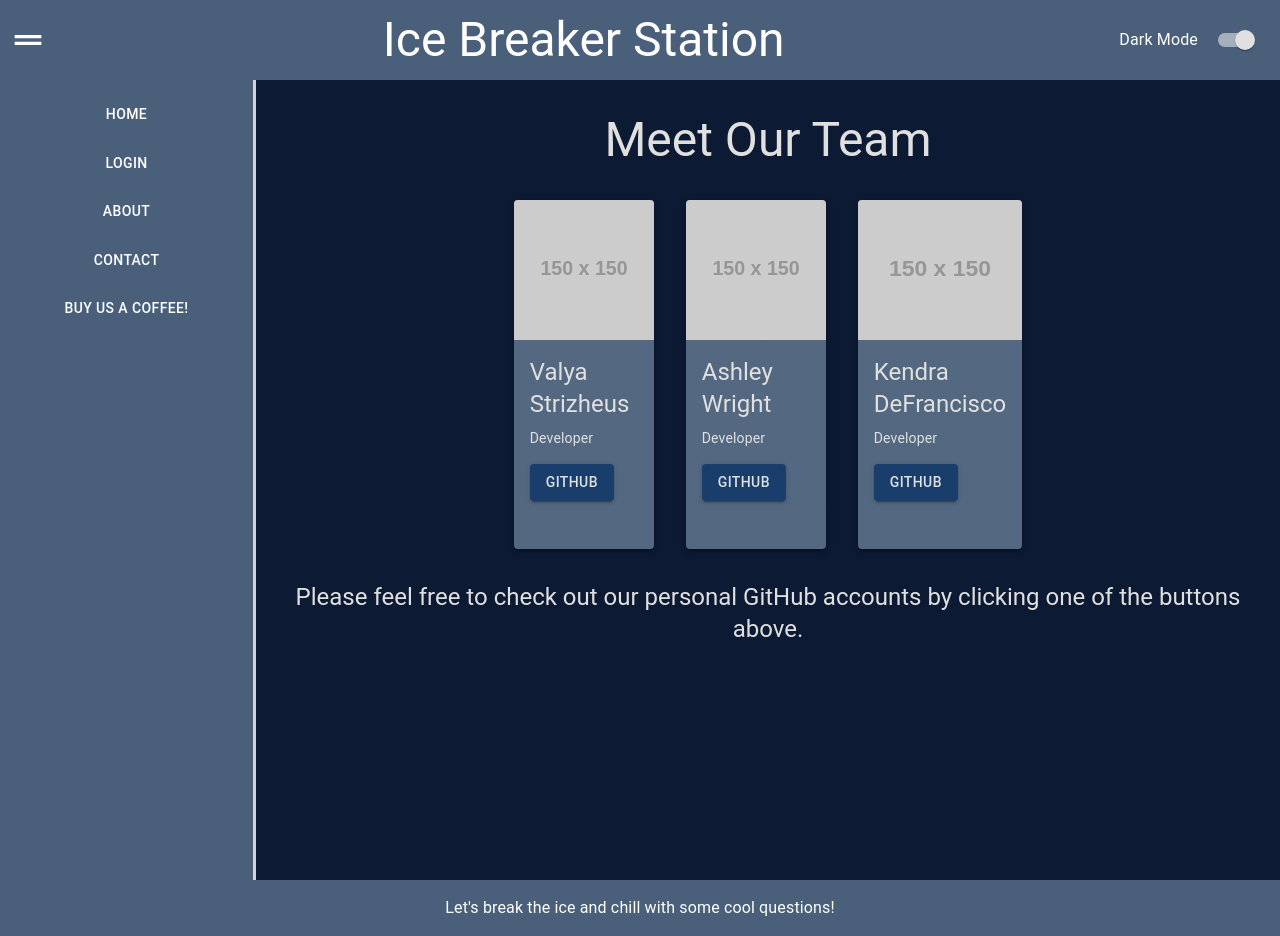
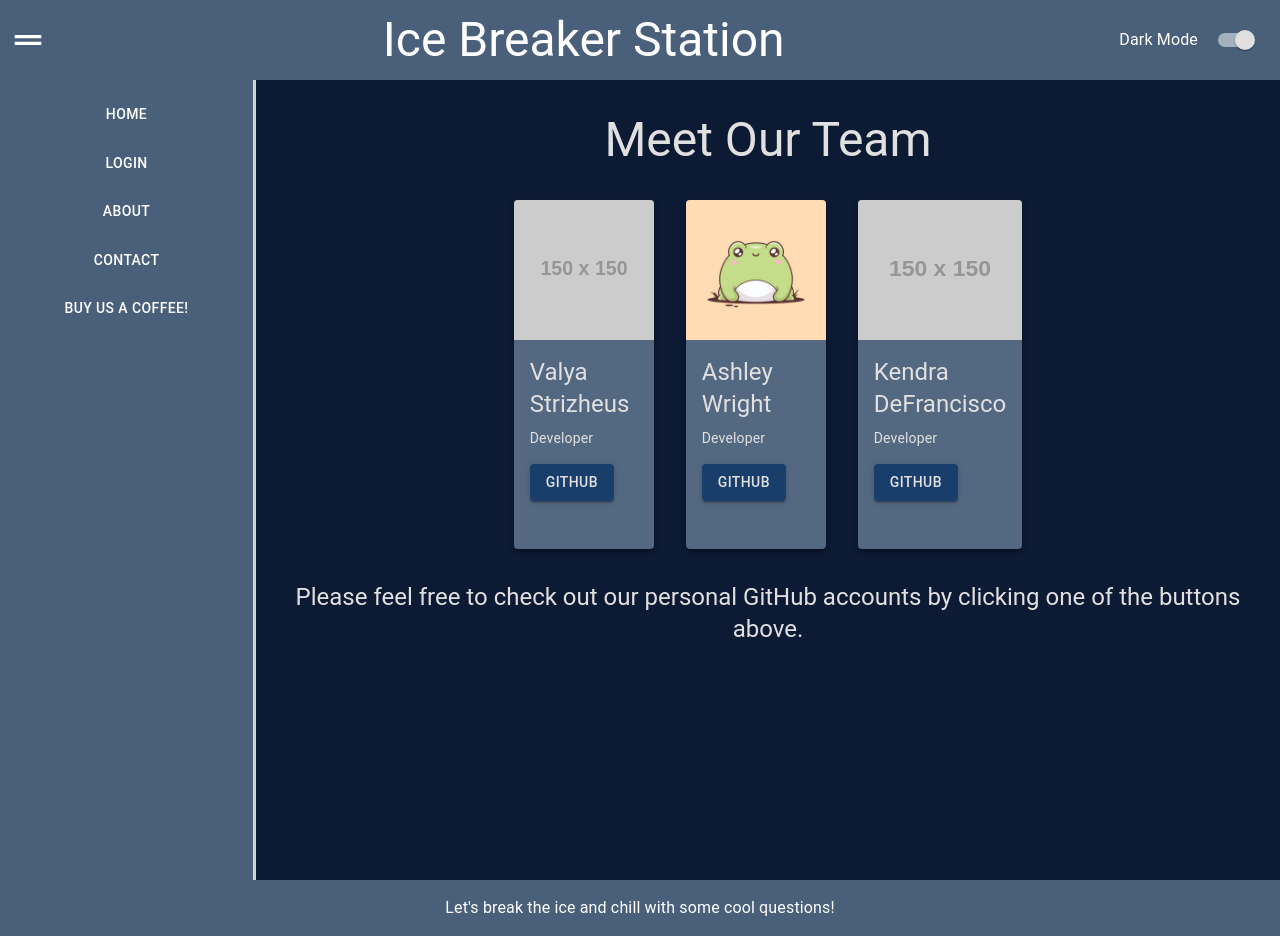
Before and after one commit to valyastriz/Breakin-The-Ice, a React (Create React App) app in the folder client/: page /contact in a window 1280 px wide. Built offline with nearby package versions, Linux system fonts and the light colour scheme.

Commit message:
added an image for my contact page

```diff
--- a/client/src/pages/Contact.jsx
+++ b/client/src/pages/Contact.jsx
@@ -14,7 +14,7 @@ const teamMembers = [
     firstName: 'Ashley',
     lastName: 'Wright',
     role: 'Developer',
-    image: 'https://via.placeholder.com/150',
+    image: '/istockphoto-1385404682-612x612.jpg',
     GitHub: 'https://github.com/ajwmp93',
   },
   {
```
Also changed, not shown: client/public/istockphoto-1385404682-612x612.jpg (added).
